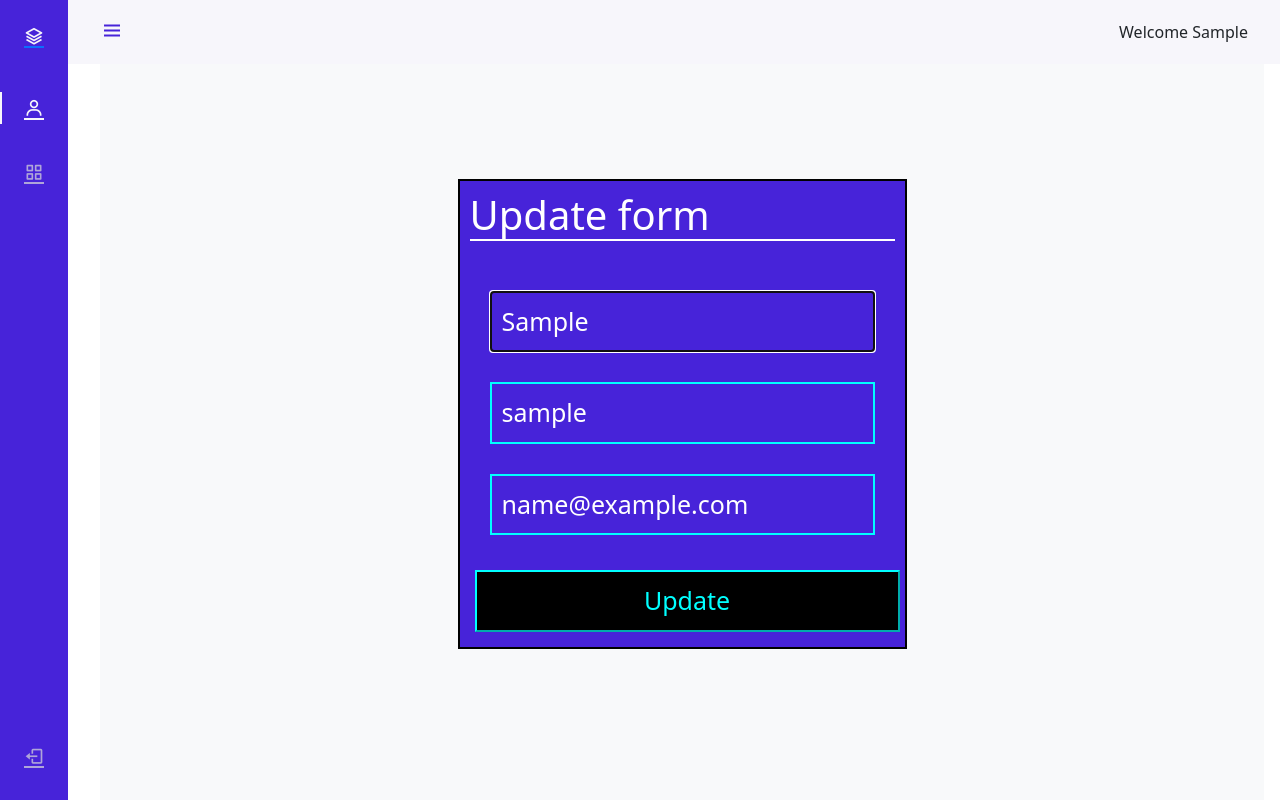
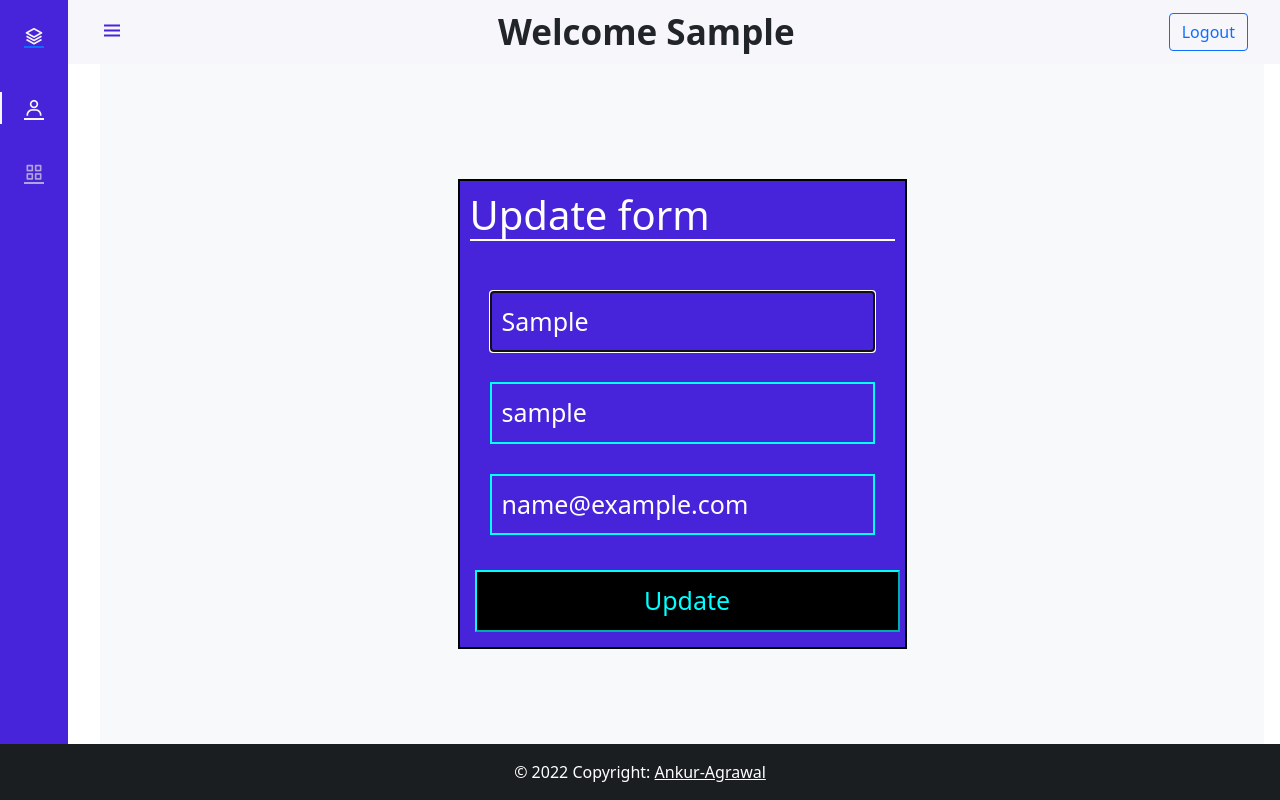
Before and after one commit to Ankur-Agrawal-ece20/Irrigation-Monitor, a Django app: page /edit in a window 1280 px wide. Run offline with Django 4.2, Linux system fonts and the light colour scheme; the visitor is signed in with stand-in values (Sample User, id 1).

Commit message:
Adding reqd changes

```diff
--- a/main/templates/base.html
+++ b/main/templates/base.html
@@ -18,9 +18,14 @@
   <header class="header" id="header">
     <div class="header_toggle"> <i class='bx bx-menu' id="header-toggle"></i> </div>
     {% if user.is_authenticated %}
-    <div class="header_text"> Welcome {{ user.first_name }}</div>
+    <div class="header_text" style="font-size:35px;font-weight:800;"> Welcome {{ user.first_name }}</div>
+    <a href="logout">
+    <button type="button" class="btn btn-outline-primary btn-rounded">
+      Logout
+    </button>
+    </a>
     {% else %}
-    <div class="header_text"> Welcome to Irrigation Monitor</div>
+    <div class="header_text" style="font-size:35px;font-weight:800;"> Welcome to Irrigation Monitor</div>
     {% endif %}
   </header>
   <div class="l-navbar" id="nav-bar">
@@ -60,12 +65,19 @@
   <!--Container Main start-->
   <div class="height-100 bg-light">
     <h4>Devices</h4>
-    <div class="d-flex justify-content-center" style="margin-top: 100px;">
+    <div class="d-flex justify-content-center" style="margin: 100px auto;">
       {% block content %}{% endblock %}
     </div>
   </div>
 
-
+  <footer class="bg-dark text-center text-white fixed-bottom ">
+    <!-- Copyright -->
+    <div class="text-center p-3" style="background-color: rgba(0, 0, 0, 0.2);">
+      © 2022 Copyright:
+      <a class="text-white" href="https://github.com/Ankur-Agrawal-ece20" target="_blank"> Ankur-Agrawal</a>
+    </div>
+    <!-- Copyright -->
+  </footer>
 
   <script>
     document.addEventListener("DOMContentLoaded", function (event) {
--- a/main/templates/user.html
+++ b/main/templates/user.html
@@ -23,7 +23,10 @@
                         <h4 id="profile-devies">Devices: {{devices}}</h4>
                     </li>
                     <li>
-                        <button onclick="add_device()" style="width:190px;text-align:center;">Add New Device</button>
+                        <button class="btn btn-outline-primary btn-rounded" onclick="add_device()" style="width:190px;text-align:center;">Add New Device</button>
+                        <a href="devices">
+                            <button class="btn btn-outline-primary btn-rounded" style="width:190px;text-align:center;">View All Devices</button>
+                        </a>
                     </li>
                 </ul>
             </div>
--- a/main/urls.py
+++ b/main/urls.py
@@ -1,5 +1,5 @@
 from django.urls import path
-from .views import index, new_data, devices, add_device, manual_mode
+from .views import index, new_data, devices, add_device, manual_mode, delete_device
 
 urlpatterns = [
     path("", index, name="index"),
@@ -7,4 +7,5 @@ urlpatterns = [
     path("devices", devices, name="devices"),
     path("add_device/<str:id>", add_device, name="add_devices"),
     path("manual_mode/<str:id>", manual_mode, name="manual_mode"),
+    path("delete_device/<str:id>", delete_device, name="delete_device"),
 ]
```
Also changed, not shown: main/templates/devices.html (+30 -1 lines), main/views.py (+8 -0 lines).
